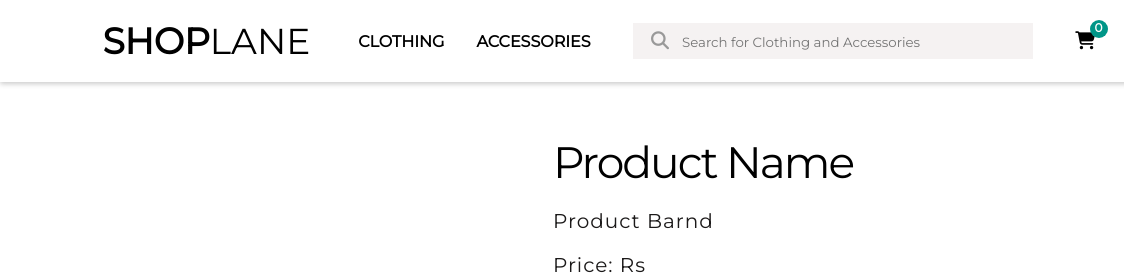
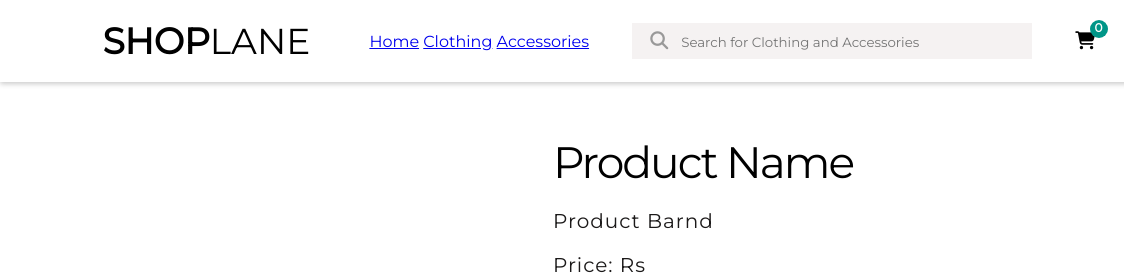
Before and after one commit to Anuj1063/ShopeLane-Final-Project, a plain HTML site: page Product/product.html in a window 1280 px wide. Shown: the top 280 px of the page, 0-1124 px from the left. Drawn offline with nearby package versions, Linux system fonts and the light colour scheme; no server answers.

Commit message:
Update product.html

```diff
--- a/Product/product.html
+++ b/Product/product.html
@@ -27,12 +27,13 @@
   <body>
     <!-- TopBar Start -->
     <nav id="topbar">
-      <div id="left-menu">
-        <div id="logo">
-          <a href="../index.html"><span>Shop</span>lane</a>
-        </div>
-        <a href="../index.html#clothing">Clothing</a>
-        <a href="../index.html#accessories">Accessories</a>
+      <div id="logo">
+        <a href="index.html"><span>Shop</span>lane</a>
+      </div>
+      <div class="left-menu">
+        <a id="home" href="index.html">Home</a>
+        <a href="#clothing">Clothing</a>
+        <a href="#accessories">Accessories</a>
       </div>
       <div id="search-wrapper">
         <i class="fas fa-search"></i>
```
